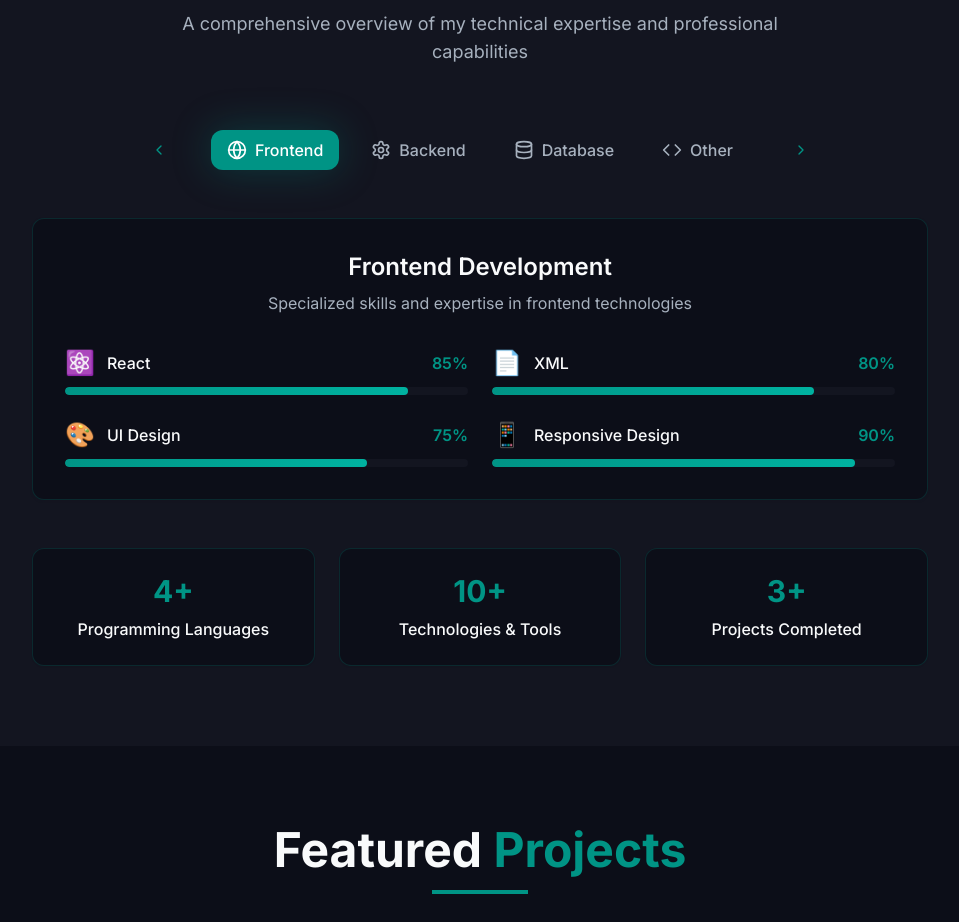
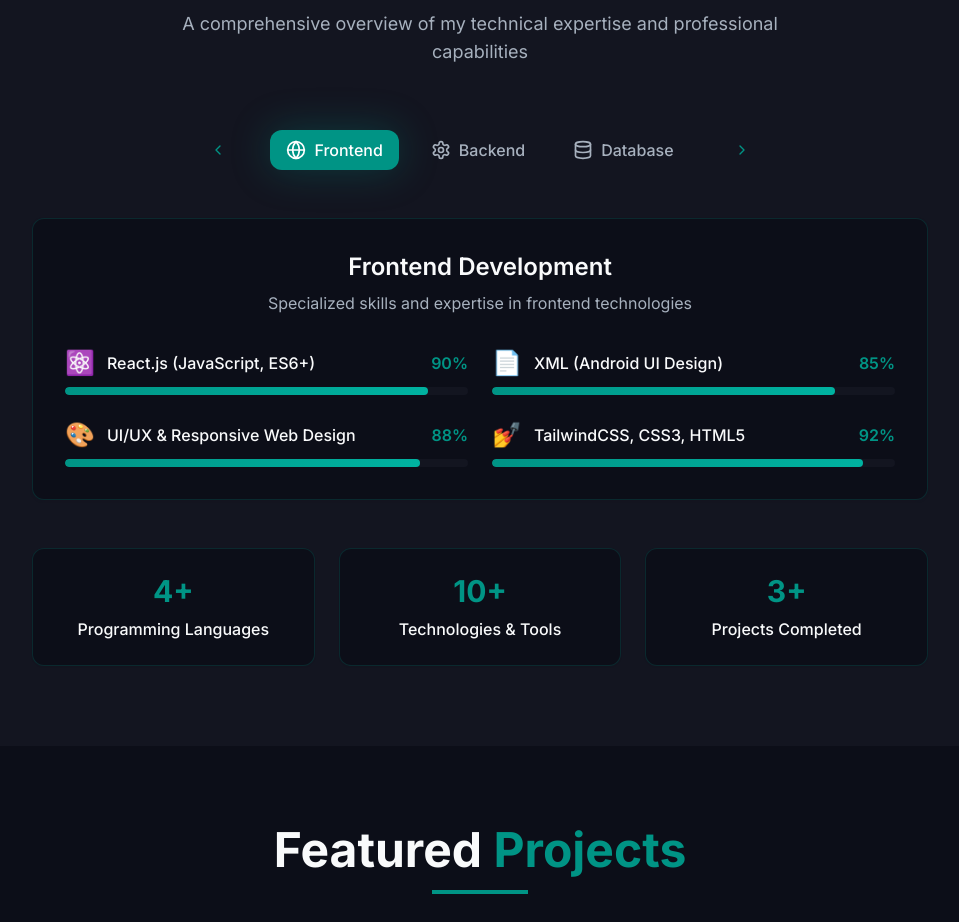
Before and after one commit to arnab0814/Portfolio-arnabdev.online, a React (Vite) app: page / in a window 1280 px wide. Shown: the part 1680-2602 px from the top of the page, without its empty margins (160-1119 px from the left). Built offline with nearby package versions, Linux system fonts and the light colour scheme; the HTML template or start-up script is replaced by a standard one.

Commit message:
Update skills section with new technologies

```diff
--- a/src/components/SkillsSection.tsx
+++ b/src/components/SkillsSection.tsx
@@ -8,81 +8,65 @@ const SkillsSection = () => {
     title: "Frontend",
     icon: Globe,
     skills: [{
-      name: "React",
-      level: 85,
+      name: "React.js (JavaScript, ES6+)",
+      level: 90,
       icon: "⚛️"
     }, {
-      name: "XML",
-      level: 80,
+      name: "XML (Android UI Design)",
+      level: 85,
       icon: "📄"
     }, {
-      name: "UI Design",
-      level: 75,
+      name: "UI/UX & Responsive Web Design",
+      level: 88,
       icon: "🎨"
     }, {
-      name: "Responsive Design",
-      level: 90,
-      icon: "📱"
+      name: "TailwindCSS, CSS3, HTML5",
+      level: 92,
+      icon: "💅"
     }]
   }, {
     title: "Backend",
     icon: Settings,
     skills: [{
-      name: "Java",
+      name: "Java (Spring Boot)",
       level: 95,
       icon: "☕"
     }, {
-      name: "Spring Boot",
+      name: "Node.js & Express.js",
+      level: 85,
+      icon: "🟢"
+    }, {
+      name: "REST API Development",
       level: 90,
-      icon: "🍃"
-    }, {
-      name: "REST APIs",
-      level: 85,
       icon: "🔗"
     }, {
-      name: "Microservices",
-      level: 75,
-      icon: "🔧"
+      name: "Authentication & Security (JWT)",
+      level: 87,
+      icon: "🔐"
+    }, {
+      name: "Clean & Efficient Code (OOP, MVC)",
+      level: 93,
+      icon: "✨"
     }]
   }, {
     title: "Database",
     icon: Database,
     skills: [{
       name: "MySQL",
-      level: 85,
+      level: 88,
       icon: "🗄️"
     }, {
-      name: "Firebase",
-      level: 80,
+      name: "MongoDB",
+      level: 82,
+      icon: "🍃"
+    }, {
+      name: "Firebase (Realtime DB & Auth)",
+      level: 85,
       icon: "🔥"
     }, {
-      name: "Database Design",
-      level: 85,
+      name: "Database Design & Optimization",
+      level: 86,
       icon: "📊"
-    }, {
-      name: "Query Optimization",
-      level: 75,
-      icon: "⚡"
-    }]
-  }, {
-    title: "Other",
-    icon: Code,
-    skills: [{
-      name: "Problem Solving",
-      level: 95,
-      icon: "🧩"
-    }, {
-      name: "Clean Code",
-      level: 90,
-      icon: "✨"
-    }, {
-      name: "Git/GitHub",
-      level: 85,
-      icon: "🌿"
-    }, {
-      name: "Agile/Scrum",
-      level: 80,
-      icon: "🔄"
     }]
   }];
   const nextCategory = () => {
```
